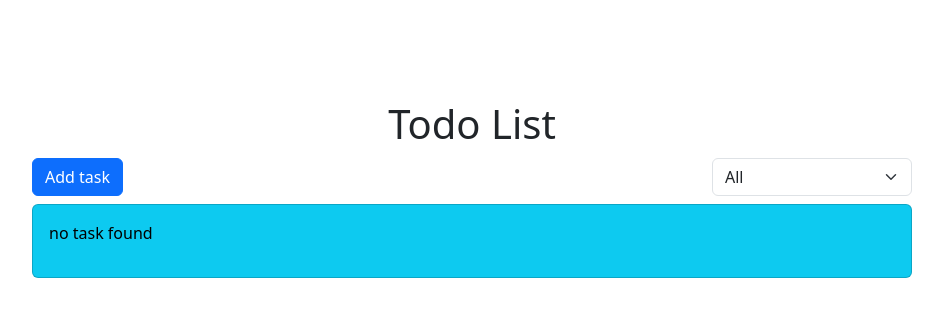
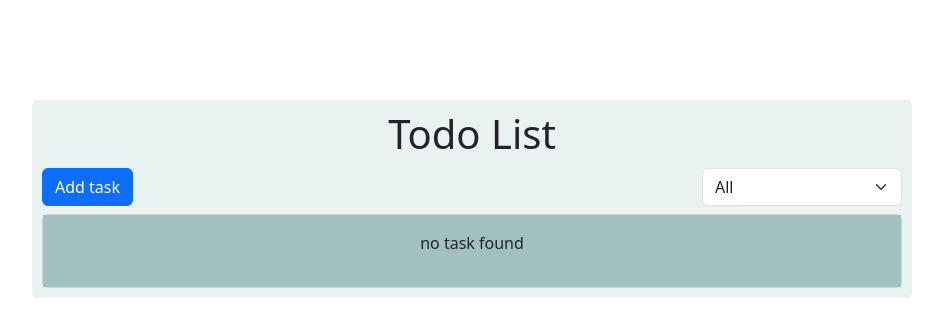
Before and after one commit to pitzee/Todo, a React (Vite) app in the folder TodoApp/: page / in a window 1280 px wide. Shown: the top 336 px of the page, without its empty margins (168-1111 px from the left). Built offline with nearby package versions, Linux system fonts and the light colour scheme.

Commit message:
css edited

```diff
--- a/TodoApp/src/Styles/App.css
+++ b/TodoApp/src/Styles/App.css
@@ -3,5 +3,10 @@
     text-align: center;
     margin-bottom: 10px;
 
+}
 
+#root {
+    background-color: rgb(233, 241, 241);
+    border-radius: 5px;
+    padding: 10px;
 }
--- /dev/null
+++ b/TodoApp/src/Styles/Todos.css
@@ -0,0 +1,4 @@
+div.card-body {
+    background-color: rgb(161, 192, 192);
+    text-align: center;
+}
--- a/TodoApp/src/components/Todos.tsx
+++ b/TodoApp/src/components/Todos.tsx
@@ -1,3 +1,5 @@
+import "../Styles/Todos.css";
+
 interface Task {
   id: number;
   status: string;
@@ -12,7 +14,7 @@ interface Props {
 
 const Todos = ({ todos, onDelte, onEditButton }: Props) => {
   return (
-    <div className="card text-bg-info mx-auto ">
+    <div className="card ">
       <div className="card-body ">
         {todos.length === 0 && <p>no task found</p>}
 
```
